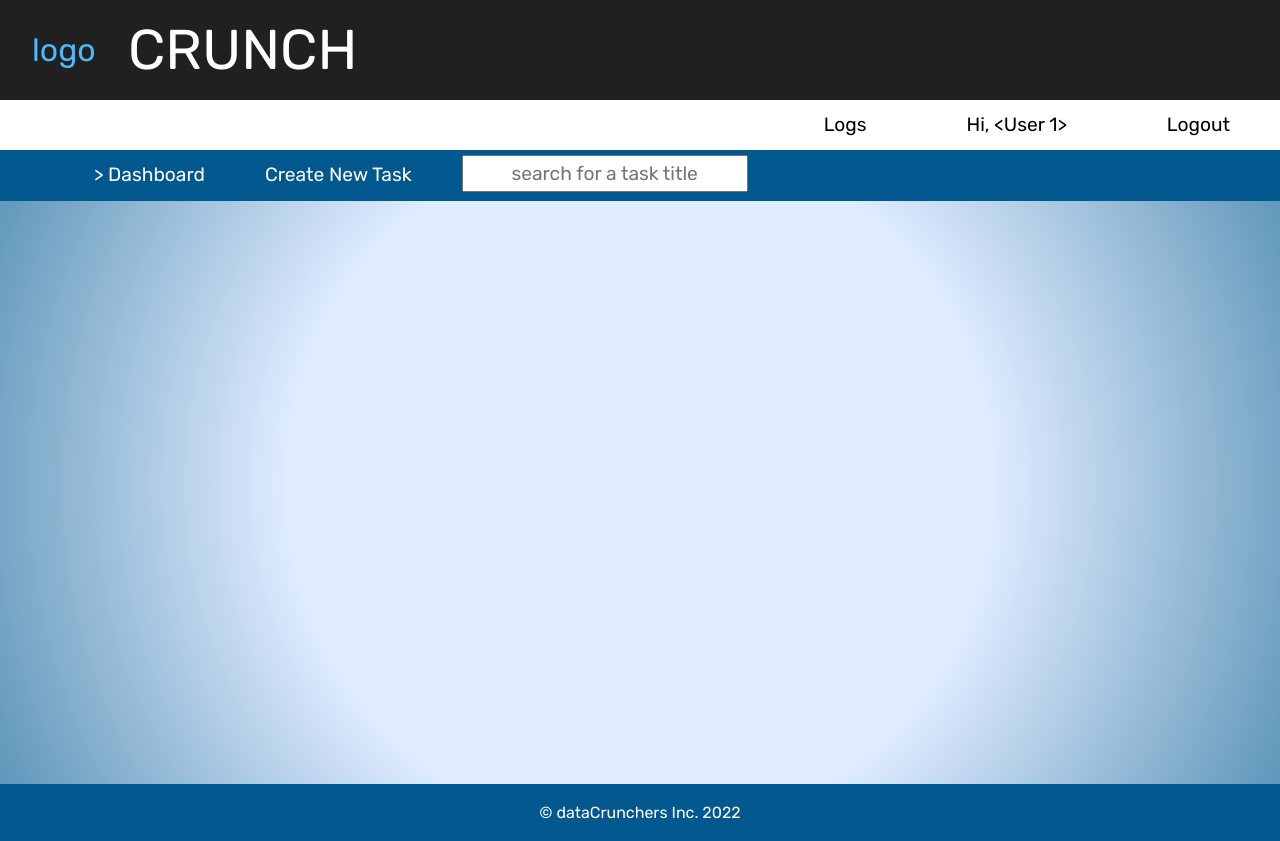
After one commit to zgazjuk/dataCrunchers, a Flask app: template templates/logs.html in a window 1280 px wide. The commit adds this page. Run offline with Flask 2, Linux system fonts and the light colour scheme; the template is opened without the code that fills it: values that come from a table or form of the project are taken from there, others are empty; data comes from the database, SQL or seed files in the repository.

Commit message:
add search and logging functionality

```diff
--- a/app.py
+++ b/app.py
@@ -10,9 +10,9 @@ from flask import session
 import bcrypt
 from models import User as User
 from models import Comment as Comment
+from models import Log as Log
 from forms import LoginForm, NewTaskForm, RegisterForm, CommentForm
 import re
-
 
 app = Flask(__name__)
 app.config['SQLALCHEMY_DATABASE_URI'] = 'sqlite:///flask_task_app.db'
@@ -23,15 +23,21 @@ db.init_app(app)
 with app.app_context():
     db.create_all()
 
-@app.route('/')
+@app.route('/', methods=['GET', 'POST'])
 def dashboard():
     if session.get('user'):
         current_user = session['user']
         tasks = db.session.query(Task).order_by(Task.pinned.desc()).all()
+        if request.method == 'POST':
+            search = request.form['search']
+            if search != '':
+                tasks = db.session.query(Task).filter(Task.name.ilike(f'%{search}%')).order_by(Task.pinned.desc()).all()
+            if tasks is None:
+                tasks = []
+
         return render_template('dashboard.html', tasks = tasks, user=current_user)
     else:
         return redirect(url_for('user_login'))
-
 
 @app.route('/<task_id>')
 def get_task(task_id):
@@ -45,8 +51,10 @@ def new_task():
     new_task_form = NewTaskForm()
 
     if request.method == 'POST':
+        current_user = session['user']
         name = request.form['name']
         description = request.form['description']
+        pinned = request.form.get('task-details-pin')
         # check to ensure that Title and Description fields are filled out properly;
         # if not, flash a message to the user to fix the issue and render the new.html template again
         if not (re.search('^.{6,}$', description) or re.search('^.{6,}$', name)):
@@ -55,8 +63,12 @@ def new_task():
 
         section = request.form['task-details-moveto']
 
-        new_record = Task(name, description, False, section)
+        new_record = Task(name, description, pinned == 'on', section)
         db.session.add(new_record)
+
+        log = Log(current_user + " created a new task with name: " + name)
+        db.session.add(log)
+
         db.session.commit()
 
         return redirect(url_for('dashboard'))
@@ -68,10 +80,12 @@ def edit_task(task_id):
     comment_form = CommentForm()
 
     if request.method == 'POST':
+        current_user = session['user']
         name = request.form['name']
         description = request.form['description']
         section = request.form['task-details-moveto']
         pinned = request.form.get('task-details-pin')
+
         task = db.session.query(Task).filter_by(id=task_id).one()
         task.name = name
         task.description = description
@@ -79,6 +93,10 @@ def edit_task(task_id):
         task.pinned = pinned == 'on'
 
         db.session.add(task)
+
+        log = Log(current_user + " edited a task with id: " + task_id)
+        db.session.add(log)
+
         db.session.commit()
 
         return redirect(url_for('dashboard'))
@@ -88,9 +106,14 @@ def edit_task(task_id):
 
 @app.route('/delete/<task_id>', methods=['POST'])
 def delete_task(task_id):
+    current_user = session['user']
     task = db.session.query(Task).filter_by(id=task_id).one()
 
     db.session.delete(task)
+
+    log = Log(current_user + " deleted a task with id: " + task_id)
+    db.session.add(log)
+
     db.session.commit()
 
     return redirect(url_for('dashboard'))
@@ -109,6 +132,10 @@ def create_account():
         new_user = User(first_name, last_name, email, hash_password)
         # add user to database and commit
         db.session.add(new_user)
+
+        log = Log("A new account was created with name: " + first_name + " " + last_name)
+        db.session.add(log)
+
         db.session.commit()
         # save the user's name to the session
         # session['user'] = first_name
@@ -148,15 +175,30 @@ def logout():
 
     return redirect(url_for('user_login'))
 
+@app.route('/logs')
+def logs():
+    if session.get('user'):
+        current_user = session['user']
+        logs = db.session.query(Log).all()
+
+        return render_template('logs.html', user = current_user, logs=logs)
+    else:
+        return redirect(url_for('user_login'))
+
 @app.route('/<task_id>/comment', methods=['POST'])
 def new_comment(task_id):
     if session.get('user'):
+        current_user = session['user']
         comment_form = CommentForm()
 
         if comment_form.validate_on_submit():
             comment_text = request.form['comment']
             new_record = Comment(comment_text, int(task_id), session['user_id'])
             db.session.add(new_record)
+
+            log = Log(current_user + " added a new comment to task with task_id: " + task_id)
+            db.session.add(log)
+
             db.session.commit()
 
         return redirect(url_for('get_task', task_id=task_id))
@@ -164,6 +206,4 @@ def new_comment(task_id):
     else:
         return redirect(url_for('login'))
 
-
-
 app.run(host=os.getenv('IP', '127.0.0.1'),port=int(os.getenv('PORT', 5000)),debug=True)
--- a/static/css/global.css
+++ b/static/css/global.css
@@ -112,6 +112,7 @@ ul#site-nav {
 	list-style-type: none;
     padding-left: 5%;
     color: #fff;
+    display: flex;
 	}
 	ul#site-nav li {
 		display: inline;
@@ -122,16 +123,19 @@ ul#site-nav {
 .nav-bottom-option {
     color: #fff;
     text-decoration: none;
-    padding: 20px 50px;
+    padding: 5px 10px;
+    margin: 0px 20px;
     font-size: larger;
     transition: all 0.15s ease 0s;
+    text-align: center;
 }
 
 .nav-bottom-option:hover {
     background-color: #fff;
     color: #000;
     transition: all 0.15s ease 0s;
-    padding-left: 65px;
+    padding-left: 12px;
+    padding-right: 12px;
 }
 
 /* Footer */
--- /dev/null
+++ b/static/css/logs.css
@@ -0,0 +1,19 @@
+#log-main {
+    background: rgb(223,235,255);
+    background: radial-gradient(circle, rgba(223,235,255,1) 50%, rgba(0,88,143,0.6278886554621849) 100%);
+    min-height: 75vh;
+}
+
+.log-wrapper {
+    width: 100%;
+    justify-content: center;
+    padding-bottom: 1em;
+}
+
+.log {
+    margin: 10px;
+}
+
+.log-text {
+
+}
--- /dev/null
+++ b/templates/logs.html
@@ -0,0 +1,59 @@
+<!DOCTYPE html>
+<html lang="en">
+<head>
+    <meta charset="UTF-8">
+    <meta http-equiv="X-UA-Compatible" content="IE=edge">
+    <meta name="viewport" content="width=device-width, initial-scale=1.0">
+    <title>Dashboard</title>
+    <link rel="stylesheet" href="../static/css/global.css">
+    <link rel="stylesheet" href="../static/css/logs.css">
+</head>
+<body>
+    <!-- Navbar -->
+    <div class="nav-top">
+        <nav class="nav-new">
+            <div class="nav-left">
+                <a href="#" class="nav-logo-link">
+                    <p class="nav-logo">logo</p>
+                </a>
+                <p class="nav-title">CRUNCH</p>
+            </div>
+            <div class="nav-right">
+                <ul class="user-nav">
+                    <li><a href="logs" class="user-nav-link">Logs</a></li>
+                    <li><a href="#" class="user-nav-link">Hi, {{user}}</a></li>
+                    <li><a href="logout" class="user-nav-link">Logout</a></li>
+                </ul>
+            </div>
+        </nav>
+    </div>
+    <div id="nav-bottom">
+        <div class="table">
+          <ul id="site-nav">
+            <li><a href="/" class="nav-bottom-option">> Dashboard</a></li>
+            <li><a href="new" class="nav-bottom-option">Create New Task</a></li>
+            <form method="post" action="" >
+                <input class="nav-bottom-option" type="text" placeholder="search for a task title" name="search">
+                <!-- <button class="nav-bottom-option" style="padding:20px" type="submit"></button> -->
+            </form>
+          </ul>
+        </div>
+    </div>
+
+    <!-- Dashboard main content; stories/tasks, etc -->
+    <div id="log-main">
+        <div class="log-wrapper">
+            {% for log in logs %}
+              <div class="log">
+                <h4 class="log-text"> {{ log.log }} </h4>
+              </div>
+            {% endfor %}
+        </div>
+    </div>
+
+    <!-- Footer -->
+    <footer class="site-footer">
+        <p class="footer-text">&copy; dataCrunchers Inc. 2022</p>
+    </footer>
+</body>
+</html>
```
Also changed, not shown: forms.py (+4 -11 lines), models.py (+7 -0 lines), templates/dashboard.html (+6 -7 lines).
